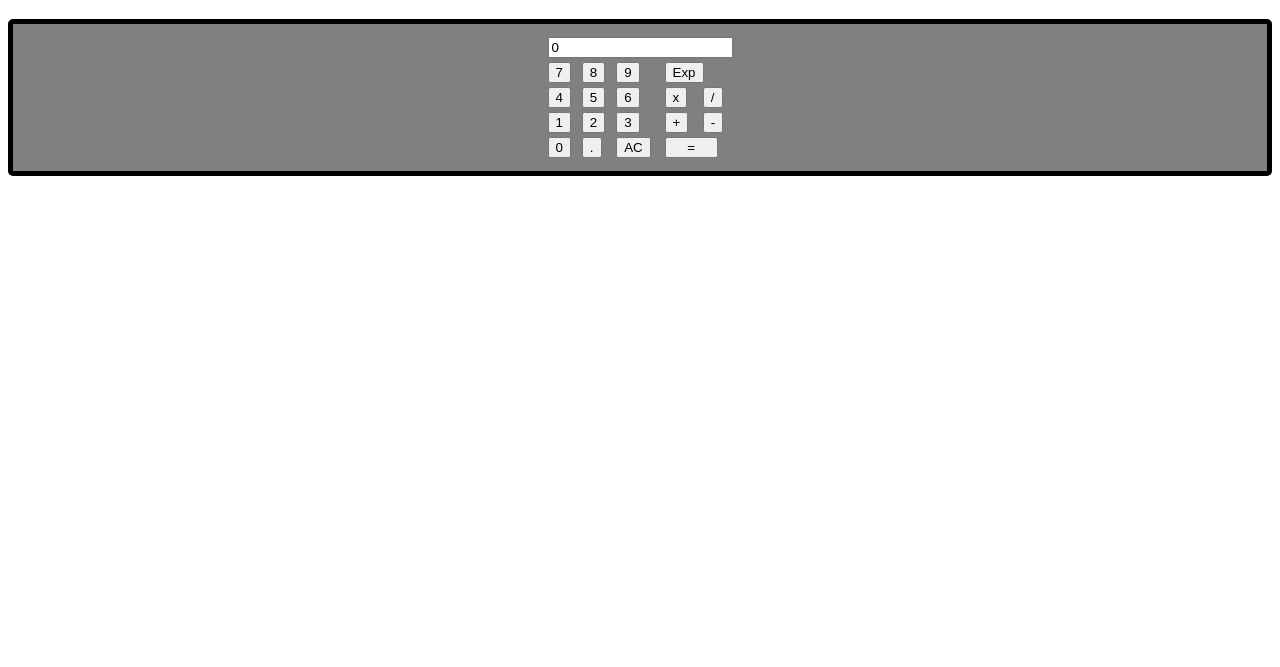
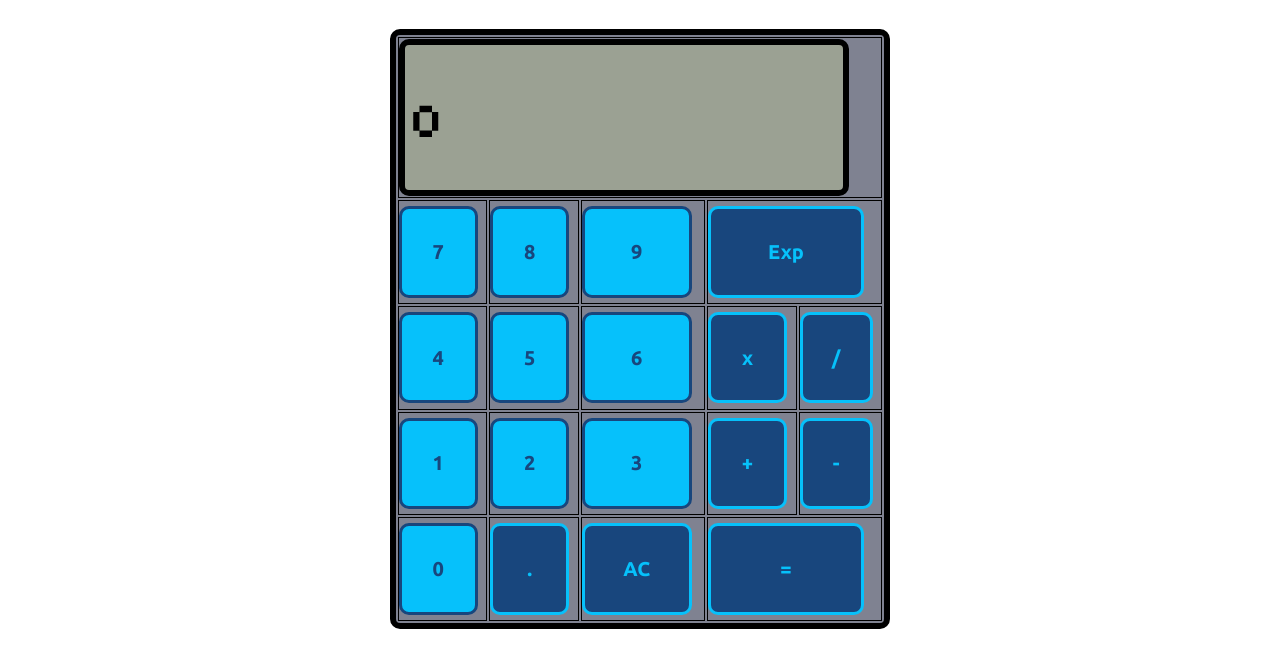
Before and after one commit to sorgazb/JavaScript_Calculator, a plain HTML site: page index.html in a window 1280 px wide. Shown: the part 61-728 px from the top of the page. Drawn offline with Linux system fonts and the light colour scheme.

Commit message:
comienzo estilos

```diff
--- a/css/estilos.css
+++ b/css/estilos.css
@@ -1,8 +1,79 @@
 div{
-    border-radius: 5px;
-    border: 5px solid black;
     padding: 10px;
-    background-color: grey;
     display: flex;
     justify-content: center;
 }
+
+#calculadora{
+    border: 6px solid black;
+    border-radius: 10px;
+    background-color: #7f8291;
+    width: 500px;
+    height: 600px;
+}
+
+
+.pantalla{
+    border: 6px solid black;
+    border-radius: 10px;
+    background-color: rgb(217, 233, 151,0.3);
+    font-family: "Silkscreen", sans-serif;
+    font-weight: 400;
+    font-size: 50px;
+    font-style: normal;
+    height: 90%;
+    width: 90%;
+}
+
+#calculadora td{
+    padding: 0px;
+    margin: 0px;
+    border: 1px solid black;
+}
+
+.numeros{
+   background-color: #06C1FB;
+   color: #18467D;
+   border: 3px solid #18467D;
+   border-radius: 10px;
+   padding: 10px 10px 10px 10px;
+   font-size: 20px;
+   width: 90%;
+   height: 90%;
+   font-family: "Ubuntu", sans-serif;
+   font-weight: 700;
+   font-style: normal;
+   margin: auto;
+}
+
+.numeros:hover{
+    background-color: #18467D;
+    color: #06C1FB;
+    border: 3px solid #06C1FB;
+    transition: all 300ms;
+    box-shadow: inset 0px 4px 4px black;
+    text-shadow: 0px 4px 4px black;
+}
+
+.operaciones{
+    background-color: #18467D;
+    color: #06C1FB;
+    border: 3px solid #06C1FB;
+    border-radius: 10px;
+    padding: 10px;
+    font-size: 20px;
+    width: 70px;
+    font-family: "Ubuntu", sans-serif;
+    font-weight: 700;
+    font-style: normal;
+    width: 90%;
+    height: 90%;
+}
+
+.operaciones:hover{
+    background-color: #06C1FB;
+    color: #18467D;
+    border: 3px solid #18467D;
+    transition: all 300ms;
+    box-shadow: inset 0px 4px 4px #18467D;;
+}
--- a/index.html
+++ b/index.html
@@ -6,77 +6,83 @@
     <title>JavaScript Calculator</title>
     <meta name='viewport' content='width=device-width, initial-scale=1'>
     <link rel='stylesheet' type='text/css' media='screen' href='css/estilos.css'>
+    <link rel="preconnect" href="https://fonts.googleapis.com">
+    <link rel="preconnect" href="https://fonts.gstatic.com" crossorigin>
+    <link href="https://fonts.googleapis.com/css2?family=Silkscreen:wght@400;700&display=swap" rel="stylesheet">
+    <link rel="preconnect" href="https://fonts.googleapis.com">
+    <link rel="preconnect" href="https://fonts.gstatic.com" crossorigin>
+    <link href="https://fonts.googleapis.com/css2?family=Ubuntu:wght@700&display=swap" rel="stylesheet">
     <script src='js/app.js'></script>
 </head>
 <body>
     <h1>JavaScript Calculator</h1>
     <div>
-        <table>
+        <table id="calculadora">
             <tr>
                 <td colspan="5">
-                    <input type="text" id="valores" value="0" readonly/>
+                    <input class="pantalla" type="text" id="valores" value="0" readonly/>
                 </td>
             </tr>
             <tr>
                 <td>
-                    <input type="button" id="7" value="7" onclick="introducirNumero('7')"/>
+                    <input class="numeros" type="button" id="7" value="7" onclick="introducirNumero('7')"/>
                 </td>
                 <td>
-                    <input type="button" id="8" value="8" onclick="introducirNumero('8')"/>
+                    <input class="numeros" type="button" id="8" value="8" onclick="introducirNumero('8')"/>
                 </td>
                 <td>
-                    <input type="button" id="9" value="9" onclick="introducirNumero('9')"/>
+                    <input class="numeros" type="button" id="9" value="9" onclick="introducirNumero('9')"/>
                 </td>
                 <td colspan="2">
-                    <input type="button" id="potencia" value="Exp" onclick="realizarOperacion('^')"/>
+                    <input class="operaciones" type="button" id="potencia" value="Exp" onclick="realizarOperacion('^')"/>
                 </td>
             </tr>
             <tr>
                 <td>
-                    <input type="button" id="4" value="4" onclick="introducirNumero('4')"/>
+                    <input class="numeros" type="button" id="4" value="4" onclick="introducirNumero('4')"/>
                 </td>
                 <td>
-                    <input type="button" id="5" value="5" onclick="introducirNumero('5')"/>
+                    <input class="numeros" type="button" id="5" value="5" onclick="introducirNumero('5')"/>
                 </td>
                 <td>
-                    <input type="button" id="6" value="6" onclick="introducirNumero('6')"/>
+                    <input class="numeros" type="button" id="6" value="6" onclick="introducirNumero('6')"/>
                 </td>
                 <td>
-                    <input type="button" id="producto" value="x" onclick="realizarOperacion('x')"/>
+                    <input class="operaciones" type="button" id="producto" value="x" onclick="realizarOperacion('x')"/>
                 </td>
                 <td>
-                    <input type="button" id="division" value="/" onclick="realizarOperacion('/')"/>
+                    <input class="operaciones" type="button" id="division" value="/" onclick="realizarOperacion('/')"/>
                 </td>
             </tr>
             <tr>
                 <td>
-                    <input type="button" id="1" value="1" onclick="introducirNumero('1')"/>
+                    <input class="numeros" type="button" id="1" value="1" onclick="introducirNumero('1')"/>
                 </td>
                 <td>
-                    <input type="button" id="2" value="2" onclick="introducirNumero('2')"/>
+                    <input class="numeros" type="button" id="2" value="2" onclick="introducirNumero('2')"/>
                 </td>
                 <td>
-                    <input type="button" id="3" value="3" onclick="introducirNumero('3')"/>
+                    <input class="numeros" type="button" id="3" value="3" onclick="introducirNumero('3')"/>
                 </td>
                 <td>
-                    <input type="button" id="suma" value="+" onclick="realizarOperacion('+')"/>
+                    <input class="operaciones" type="button" id="suma" value="+" onclick="realizarOperacion('+')"/>
                 </td>
                 <td>
-                    <input type="button" id="resta" value="-" onclick="realizarOperacion('-')"/>
+                    <input class="operaciones" type="button" id="resta" value="-" onclick="realizarOperacion('-')"/>
                 </td>
             </tr>
             <tr>
                 <td>
-                    <input type="button" id="0" value="0" onclick="introducirNumero('0')"/>
+                    <input class="numeros" type="button" id="0" value="0" onclick="introducirNumero('0')"/>
                 </td>
                 <td>
-                    <input type="button" id="," value="." onclick="introducirComa()"/>
+                    <input class="operaciones" type="button" id="," value="." onclick="introducirComa()"/>
                 </td>
                 <td>
-                    <input type="button" id="ac" value="AC" onclick="resetearPantalla()"/>
+                    <input class="operaciones" type="button" id="ac" value="AC" onclick="resetearPantalla()"/>
                 </td>
                 <td colspan="3">
-                    <input type="button" id="igual" value="    =    " onclick="resolverOperacion()"/>
+                    <input class="operaciones" type="button" id="igual" value="    =    " onclick="resolverOperacion()"/>
                 </td>
             </tr>
         </table>
--- a/js/app.js
+++ b/js/app.js
@@ -65,7 +65,7 @@ function resolverOperacion(){
             resultado=Math.pow(operando1,operando2);
             break;
     }
-    operando1=resultado;
+    operando1="Hello World!";
     actualizarPantalla();
     operando2=parseFloat(operando1);
     operando1=0;
```
